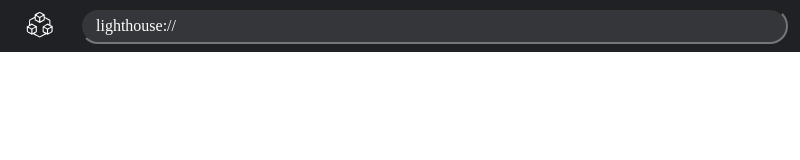
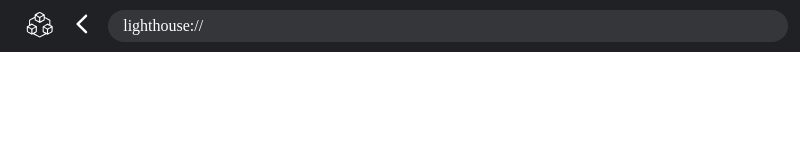
Before and after one commit to lighthouse-p2p/desktop, an Electron app: page app/index.html in a window 800 px wide. Drawn offline with Linux system fonts and the light colour scheme.

Commit message:
[Addressbar] Add back button

```diff
--- a/app/css/index.css
+++ b/app/css/index.css
@@ -29,3 +29,18 @@ html {
   display: flex;
   flex-direction: column;
 }
+
+button {
+  background: none;
+  box-shadow: none;
+  margin: 0;
+  padding: 0;
+
+  padding-left: 2px;
+  padding-right: 2px;
+
+  outline: none;
+  border: none;
+
+  cursor: pointer;
+}
--- a/app/css/titlebar.css
+++ b/app/css/titlebar.css
@@ -21,11 +21,12 @@
 
   font-size: 16px;
 
-  height: 36px;
+  height: 32px;
   width: 100%;
 
   appearance: none;
   outline: none;
+  border: none;
   text-decoration: none;
   color: white;
 
@@ -34,5 +35,5 @@
 
 .titlebar .protocol-hint {
   position: absolute;
-  left: 6em;
+  left: 7.7em;
 }
--- a/app/index.html
+++ b/app/index.html
@@ -11,6 +11,7 @@
     <div class="flex-col">
       <div class="titlebar">
         <img src="./static/icon.svg" width="56px" />
+        <button id="back"><img src="./static/back.svg" width="24px" /></button>
         <input type="text" class="addressbar" id="addressbar" />
         <p class="protocol-hint">lighthouse://</p>
       </div>
--- a/app/js/index.js
+++ b/app/js/index.js
@@ -1,6 +1,10 @@
+const translateUrlToProxy = (url) => `http://localhost:42000/proxy/${url}`;
+const translateUrlFromProxy = (url) => url.replace(/http.\/\/.*:...../, "");
+
 window.onload = () => {
-  const addressbar = document.querySelector(".addressbar");
-  const webview = document.querySelector("webview");
+  const addressbar = document.querySelector("#addressbar");
+  const webview = document.querySelector("#webview");
+  const backBtn = document.querySelector("#back");
 
   let currentNode = "";
 
@@ -8,8 +12,13 @@ window.onload = () => {
     if (e.keyCode === 13) {
       const translatedUrl = translateUrlToProxy(addressbar.value);
       currentNode = addressbar.value.split("/")[0];
-      console.log(currentNode);
       webview.loadURL(translatedUrl);
+    }
+  });
+
+  backBtn.addEventListener("click", () => {
+    if (webview.canGoBack()) {
+      webview.goBack();
     }
   });
 
@@ -23,7 +32,4 @@ window.onload = () => {
       }
     }
   });
-
-  const translateUrlToProxy = (url) => `http://localhost:42000/proxy/${url}`;
-  const translateUrlFromProxy = (url) => url.replace(/http.\/\/.*:...../, "");
 };
```
Also changed, not shown: app/static/back.svg (added).
